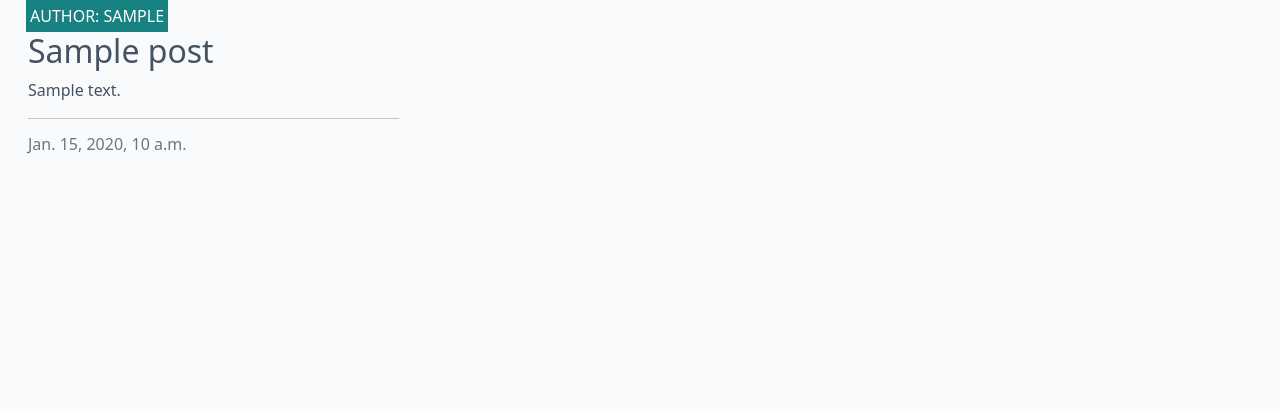
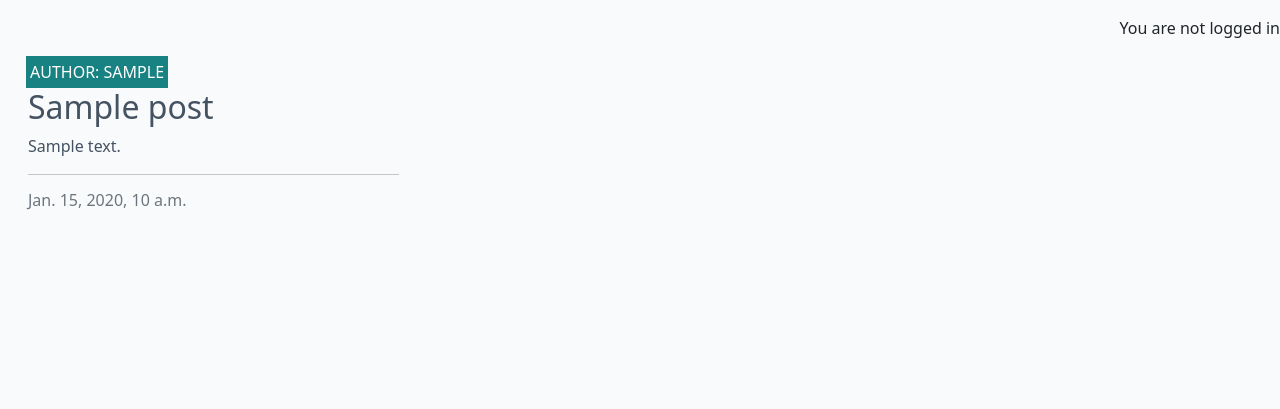
Before and after one commit to Emilyhugs/django-blog, a Django app: page / in a window 1280 px wide. Shown: the part 60-469 px from the top of the page. Run offline with Django 4.2, Linux system fonts and the light colour scheme; tables that the repository leaves empty hold one stand-in row (values such as "Sample post").

Commit message:
added username if logged in

```diff
--- a/codestar/settings.py
+++ b/codestar/settings.py
@@ -28,7 +28,7 @@ TEMPLATES_DIR = os.path.join(BASE_DIR, 'templates')
 SECRET_KEY = os.environ.get("SECRET_KEY")
 
 # SECURITY WARNING: don't run with debug turned on in production!
-DEBUG = False
+DEBUG = True
 
 ALLOWED_HOSTS = ['.herokuapp.com','127.0.0.1' ]
 
--- a/templates/base.html
+++ b/templates/base.html
@@ -77,6 +77,13 @@
     </nav>
 
     <main class="flex-shrink-0 main-bg">
+        <p class="text-end m3">
+            {% if user.is_authenticated %}
+            You are logged in as {{ user.username }}</p>
+            {% else %}
+           <p class="text-end m3"> You are  not logged in</p>
+            {% endif %}
+
 
         {% block content %}
         <!-- Content Goes here -->
```
